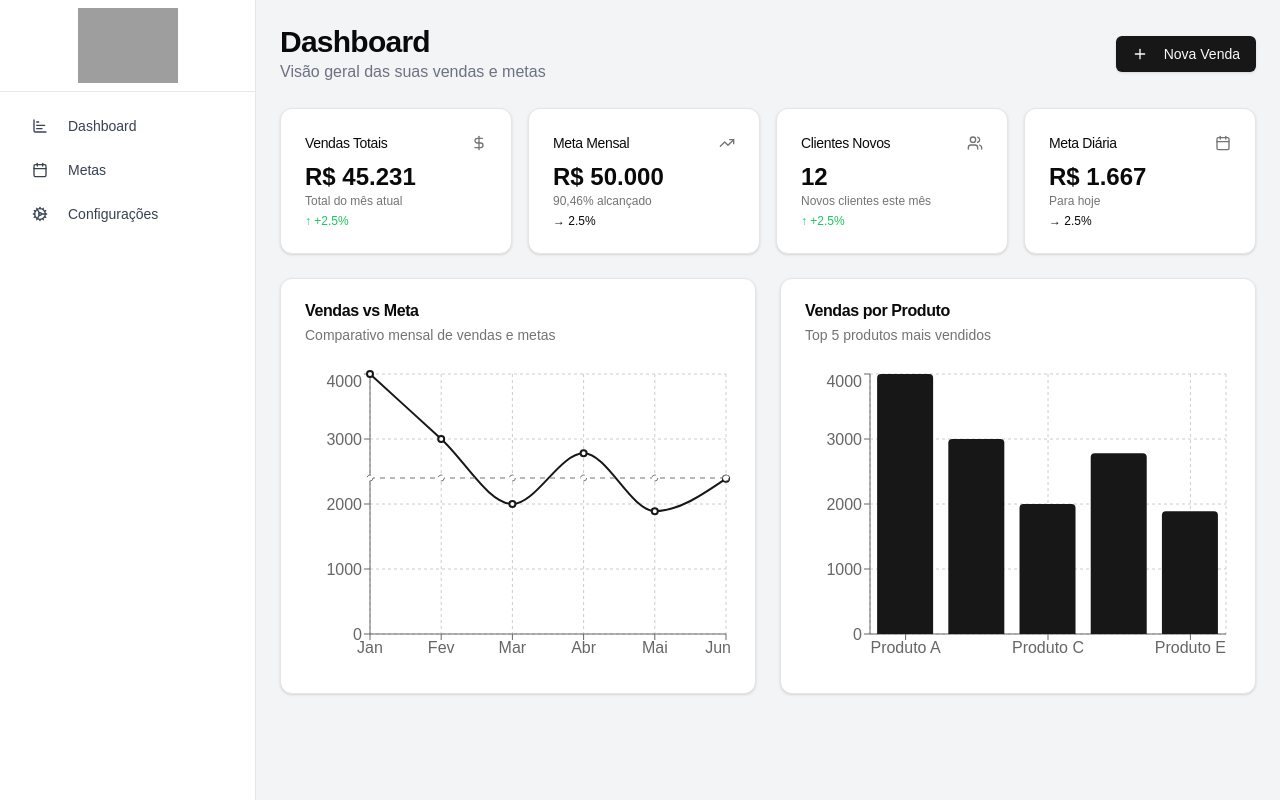
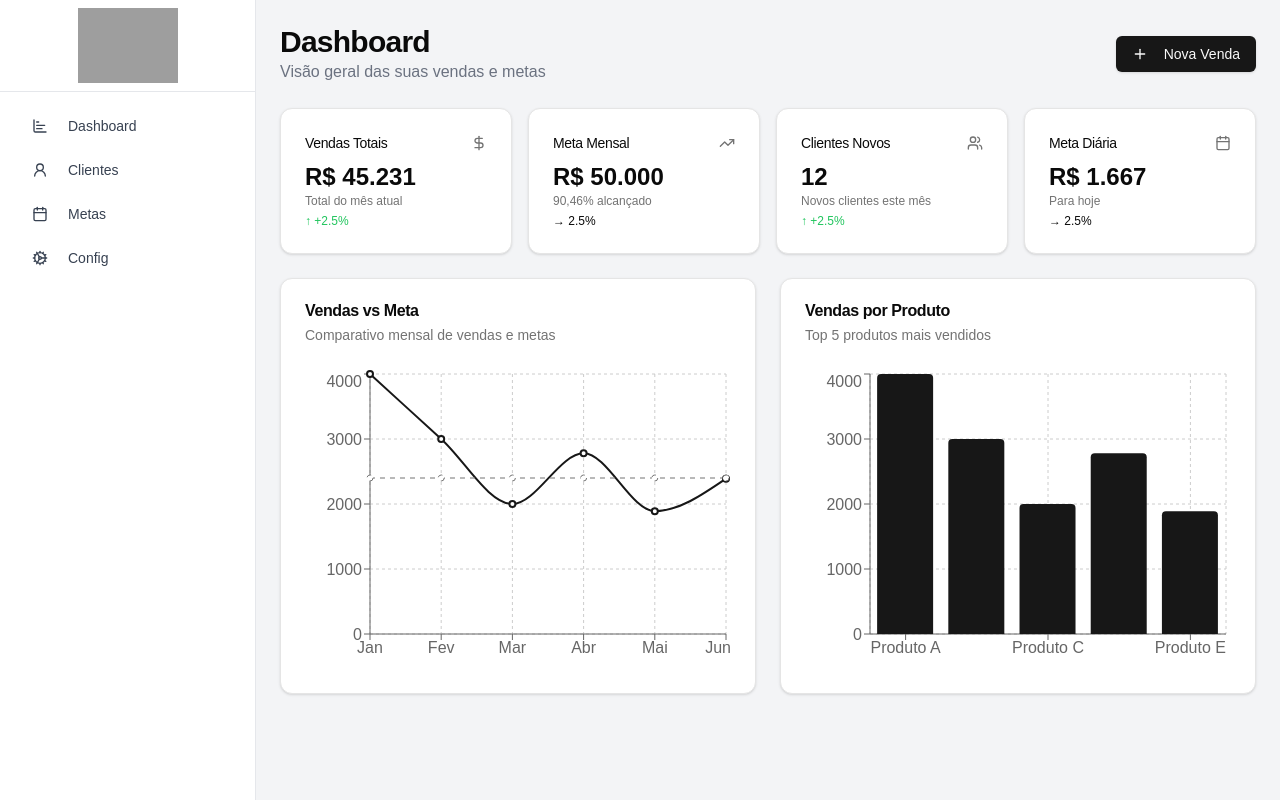
Before and after one commit to Andzuo/btw-sales-app, a Next.js app: page /dashboard in a window 1280 px wide. Built offline with nearby package versions, Linux system fonts and the light colour scheme; grey boxes are pictures that could not be loaded; a web font is replaced by a local one.

Commit message:
Add "Clientes" tab to SideMenu and rename "Configurações" to "Config"

```diff
--- a/src/components/SideMenu/routes.ts
+++ b/src/components/SideMenu/routes.ts
@@ -1,4 +1,4 @@
-import { CalendarIcon, ChartBarIcon, CogIcon } from "lucide-react";
+import { CalendarIcon, ChartBarIcon, CogIcon, User2 } from "lucide-react";
 
 export const TabsMenu = [
   {
@@ -6,11 +6,15 @@ export const TabsMenu = [
     icon: ChartBarIcon,
   },
   {
+    name: "Clientes",
+    icon: User2,
+  },
+  {
     name: "Metas",
     icon: CalendarIcon,
   },
   {
-    name: "Configurações",
+    name: "Config",
     icon: CogIcon,
   },
 ];
```
